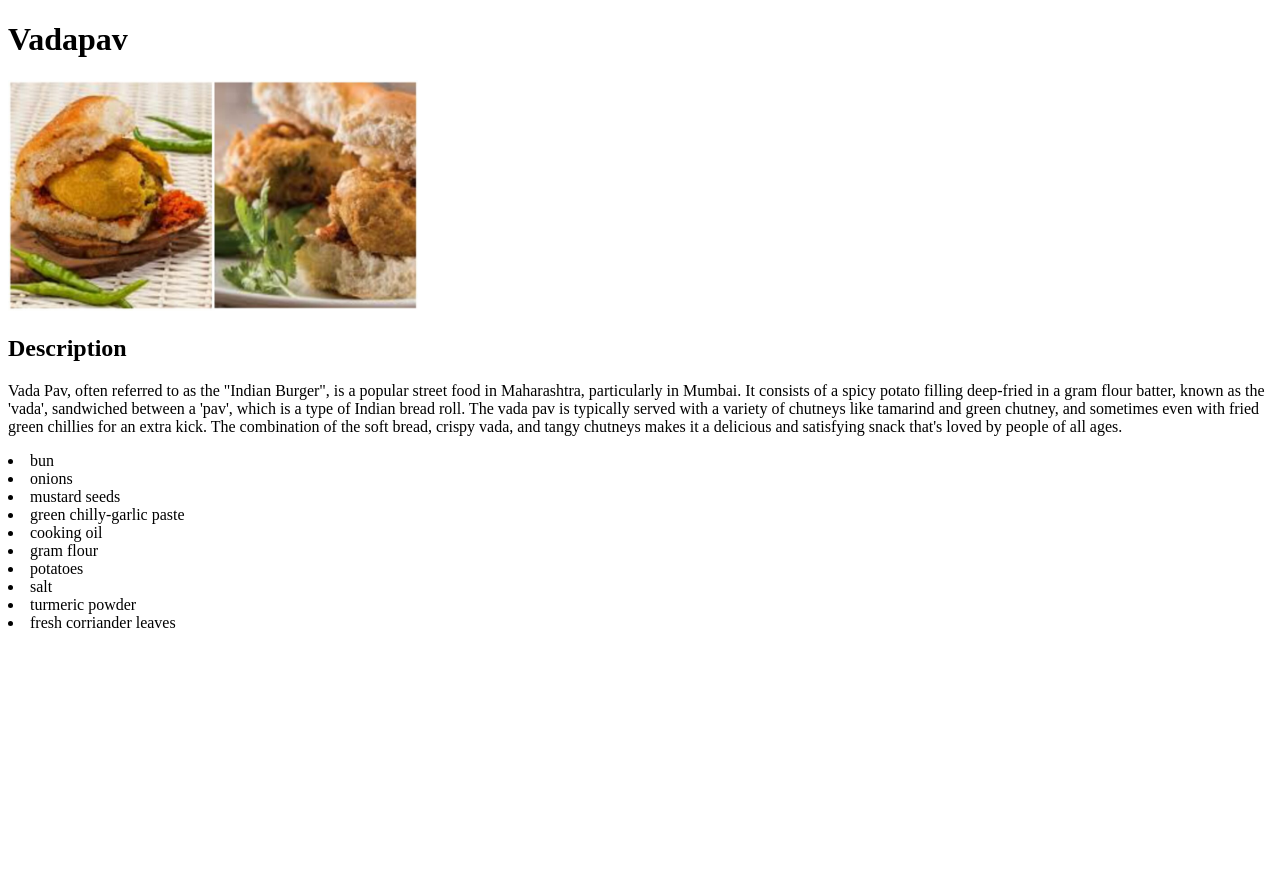
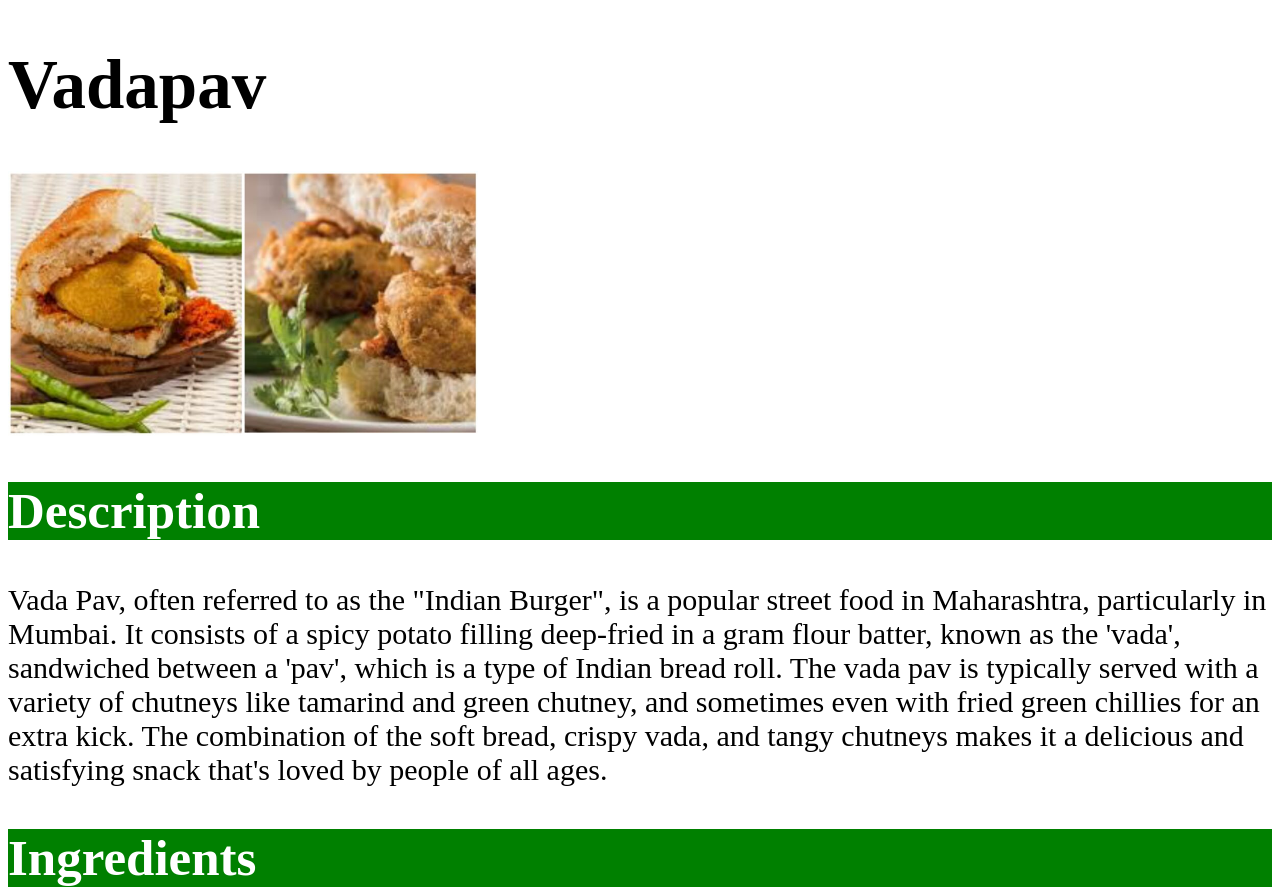
Before and after one commit to 19rishabh/odin-recipes, a plain HTML site: page recipes/vadapav.html in a window 1280 px wide. Shown: the top 890 px of the page. Before the commit the page ends 800 px from the top, so only its background shows below. Drawn offline with Linux system fonts and the light colour scheme.

Commit message:
added basic styles to all pages

```diff
--- a/recipes/vadapav.html
+++ b/recipes/vadapav.html
@@ -4,13 +4,14 @@
     <head>
         <meta charset="UTF-8">
         <title>Vadapav Recipe</title>
+        <link rel="stylesheet" href="../styles.css">
     </head>
 
     <body>
-        <h1>Vadapav</h1>
-        <img src="../images/vadapav.jpg" alt="finger-licking image of a vadapv" width="410">
-        <h2>Description</h2>
-        <p>
+        <h1 class="extrahuge">Vadapav</h1>
+        <img src="../images/vadapav.jpg" alt="finger-licking image of a vadapv" width="470">
+        <h2 class="huge deco">Description</h2>
+        <p class="linkup">
             Vada Pav, often referred to as the "Indian Burger", is a popular street food in
             Maharashtra, particularly in Mumbai. It consists of a spicy potato filling
             deep-fried in a gram flour batter, known as the 'vada', sandwiched between a
@@ -20,7 +21,9 @@
             crispy vada, and tangy chutneys makes it a delicious and satisfying snack
             that's loved by people of all ages.
         </p>
-        <un>
+        <h2 class="huge deco">Ingredients</h2>
+
+        <un class="linkup">
             <li>bun</li>
             <li>onions</li>
             <li>mustard seeds</li>
--- /dev/null
+++ b/styles.css
@@ -0,0 +1,20 @@
+.huge {
+    font-size: 51px;
+}
+
+.linkup{
+    font-size: 30px;
+}
+
+.extrahuge {
+    font-size: 69px;
+}
+
+.but{
+    background-color:aquamarine;
+}
+
+.deco{
+    color:white;
+    background-color:green;
+}
```
Also changed, not shown: index.html (+8 -5 lines), recipes/dosa.html (+9 -5 lines), recipes/pavbhaji.html (+11 -8 lines).
